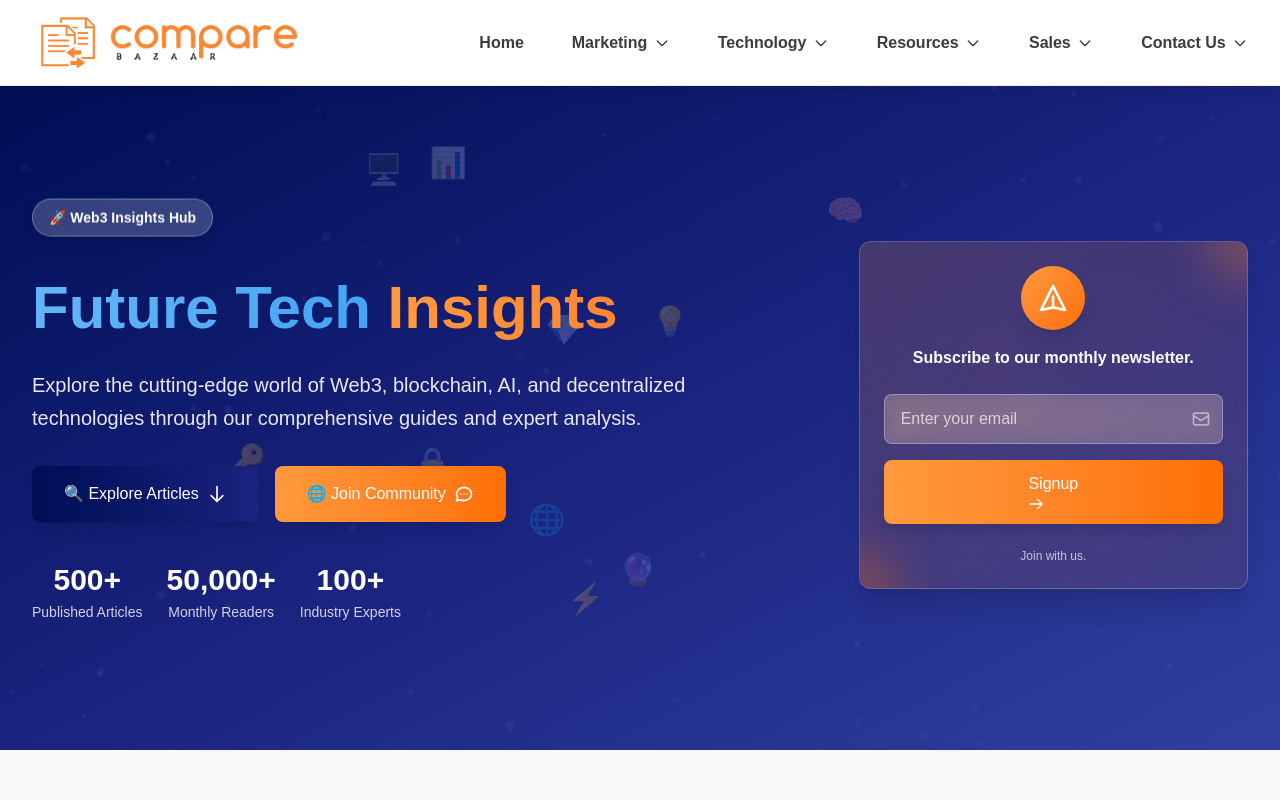
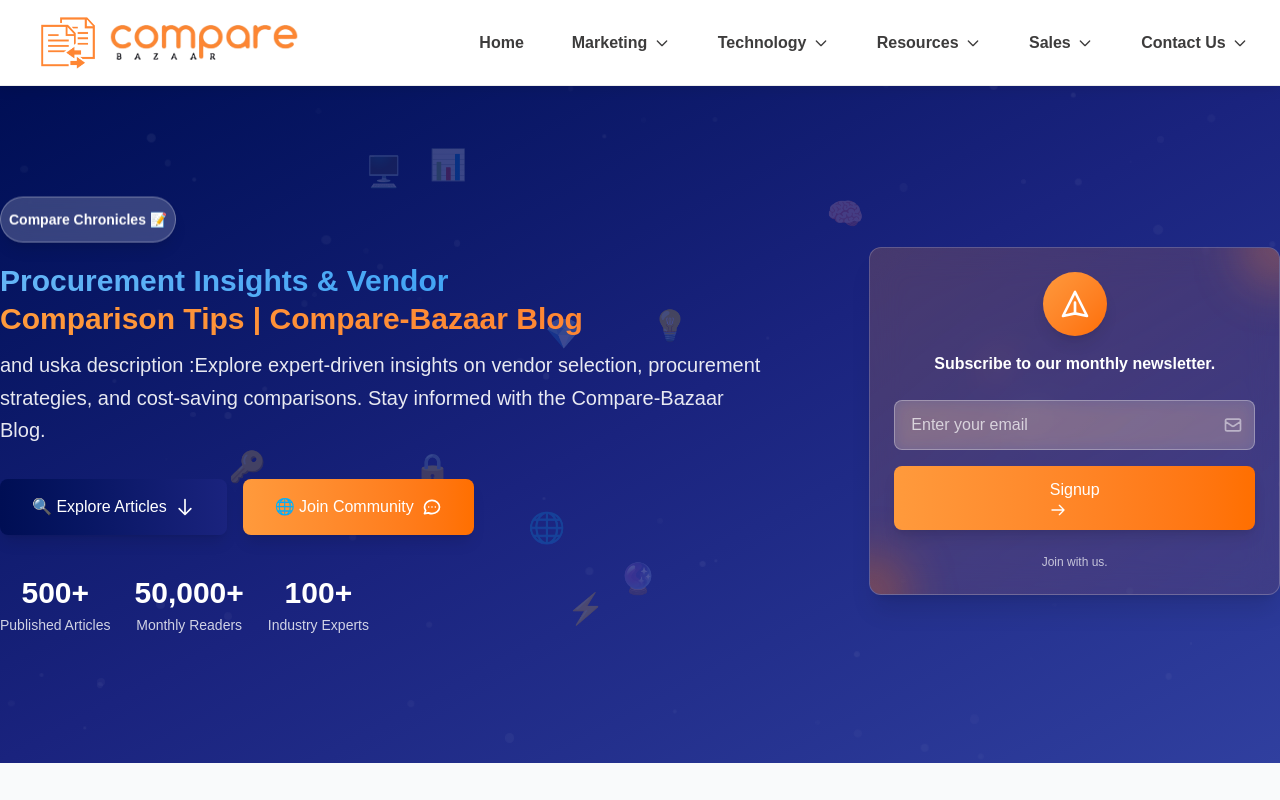
Before and after one commit to md-Gafrujama/blogs-compare-bazaar, a Next.js app: page / in a window 1280 px wide. Shown: the top 800 px of the page. Built offline with nearby package versions, Linux system fonts and the light colour scheme.

Commit message:
commit changes

```diff
--- a/src/components/Frontpage.jsx
+++ b/src/components/Frontpage.jsx
@@ -216,25 +216,25 @@ export default function Frontpage() {
             })}
           </div>
 
-          <div className="container mx-auto px-4 md:px-8 relative z-10">
+          <div className="container mx-auto   relative z-10">
             <div className="max-w-7xl mx-auto flex flex-col lg:flex-row items-center gap-12">
               {/* Left side - Main heading */}
               <div className="lg:w-2/3 text-center lg:text-left">
-                <div className="mb-6">
-                  <span className="inline-block px-4 py-2 bg-white/20 backdrop-blur-md rounded-full text-white text-sm font-semibold border border-white/30 shadow-lg animate-bounce hover:animate-none hover:scale-105 transition-transform hover:bg-white/30 interactive">
-                    🚀 Web3 Insights Hub
+                <div className="mb-2">
+                  <span className="inline-block px-2 py-3 bg-white/20 backdrop-blur-md rounded-full text-white text-sm font-semibold border border-white/30 shadow-lg animate-bounce hover:animate-none hover:scale-105 transition-transform hover:bg-white/30 interactive just justify-content">
+                    Compare Chronicles 📝
                   </span>
                 </div>
-                <h1 className="text-4xl sm:text-5xl md:text-6xl font-bold text-white mb-6 leading-tight">
+                <h1 className="text-4xl sm:text-4xl md:text-3xl font-bold text-white mb-3 leading-tight">
                   <span className="inline-block bg-gradient-to-r from-[#64b5f6] via-[#42a5f5] to-[#90caf9] bg-clip-text text-transparent animate-gradient">
-                    Future Tech
+                    Procurement Insights & Vendor
                   </span>{' '}
                   <span className="inline-block bg-gradient-to-r from-[#ff9a3c] via-[#ff8633] to-[#ff6f00] bg-clip-text text-transparent animate-gradient delay-100">
-                    Insights
+                   Comparison Tips | Compare-Bazaar Blog
                   </span>
                 </h1>
                 <p className="text-lg md:text-xl text-white/90 mb-8 leading-relaxed max-w-3xl">
-                  Explore the cutting-edge world of Web3, blockchain, AI, and decentralized technologies through our comprehensive guides and expert analysis.
+                 and uska description :Explore expert-driven insights on vendor selection, procurement strategies, and cost-saving comparisons. Stay informed with the Compare-Bazaar Blog.
                 </p>
                 <div className="flex flex-col sm:flex-row gap-4 justify-center lg:justify-start">
                   <button
```
